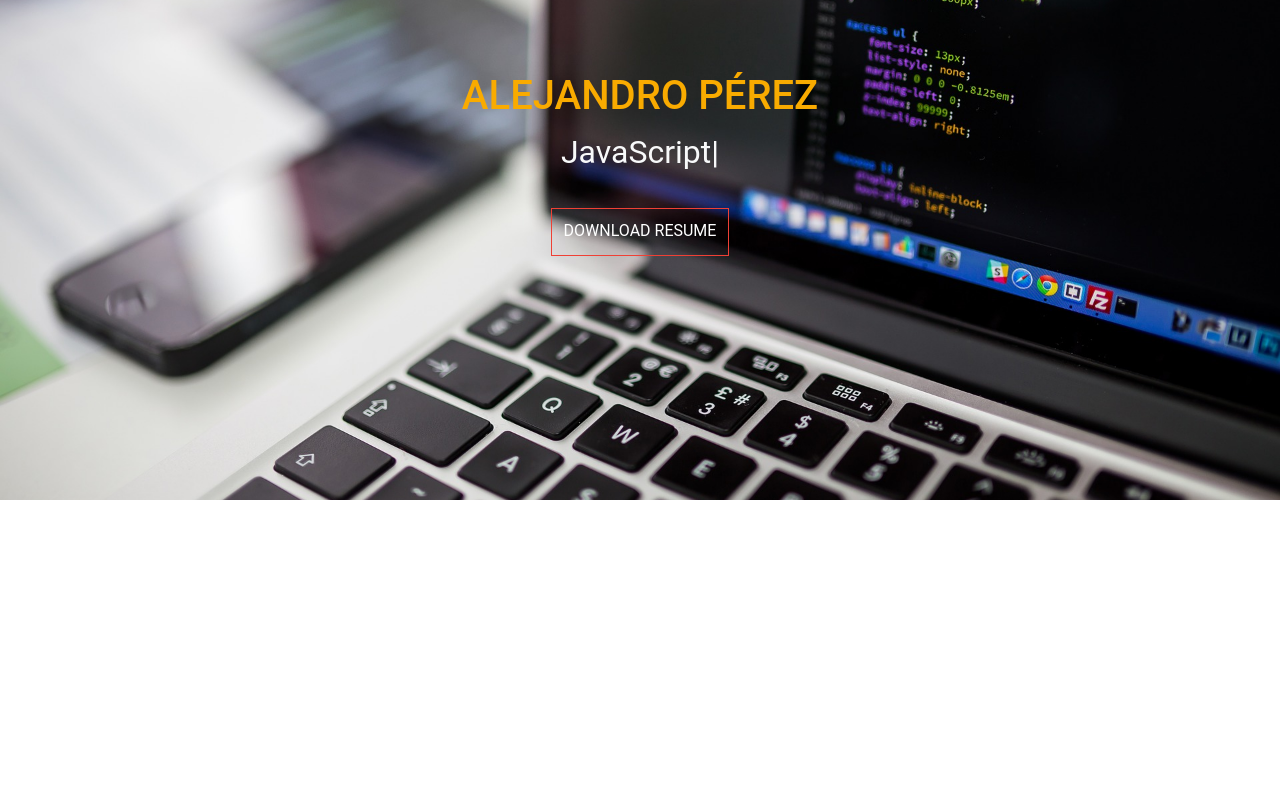
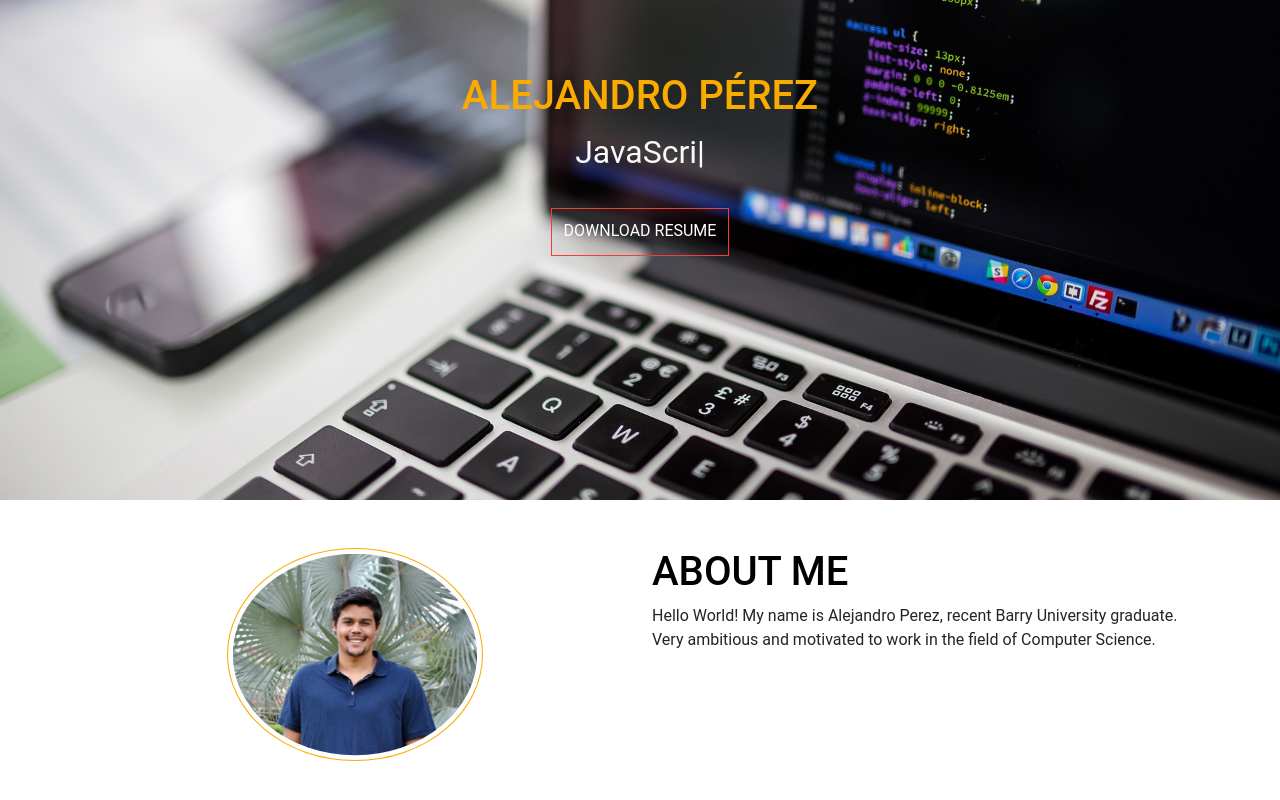
Before and after one commit to alejandro1perez/resume-website, a React (Create React App) app: page / in a window 1280 px wide. Shown: the part 220-1020 px from the top of the page. Before the commit the page ends 800 px from the top, so only its background shows below. Built offline with nearby package versions, Linux system fonts and the light colour scheme.

Commit message:
About Me

```diff
--- a/src/App.js
+++ b/src/App.js
@@ -2,12 +2,14 @@
 import "bootstrap/dist/css/bootstrap.min.css";
 import Navbar from "./components/Navbar";
 import Header from "./components/Header";
+import AboutMe from "./components/AboutMe";
 
 function App() {
   return (
     <>
       <Navbar />
       <Header />
+      <AboutMe />
     </>
   );
 }
--- /dev/null
+++ b/src/components/AboutMe.js
@@ -0,0 +1,24 @@
+import React from "react"
+import author from "../picture1.jpeg"
+
+const AboutMe = () => {
+    return (
+        <div id="about" className="container py-5">
+            <div className="row">
+                <div className="col-lg-6 col-xm-12">
+                    <div class="photo-wrap mb-5">
+                        <img className="profile-img" src={author} alt="author..."></img>
+                    </div>
+                </div>
+                <div className="col-lg-6 col-xm-12">
+                    <h1 className="about-heading">About Me</h1>
+                    <p>Hello World!
+                        My name is Alejandro Perez, recent Barry University graduate. Very ambitious and motivated to work in the field of Computer Science.
+                    </p>
+                </div>
+            </div>
+        </div>
+    )
+}
+
+export default AboutMe
```
